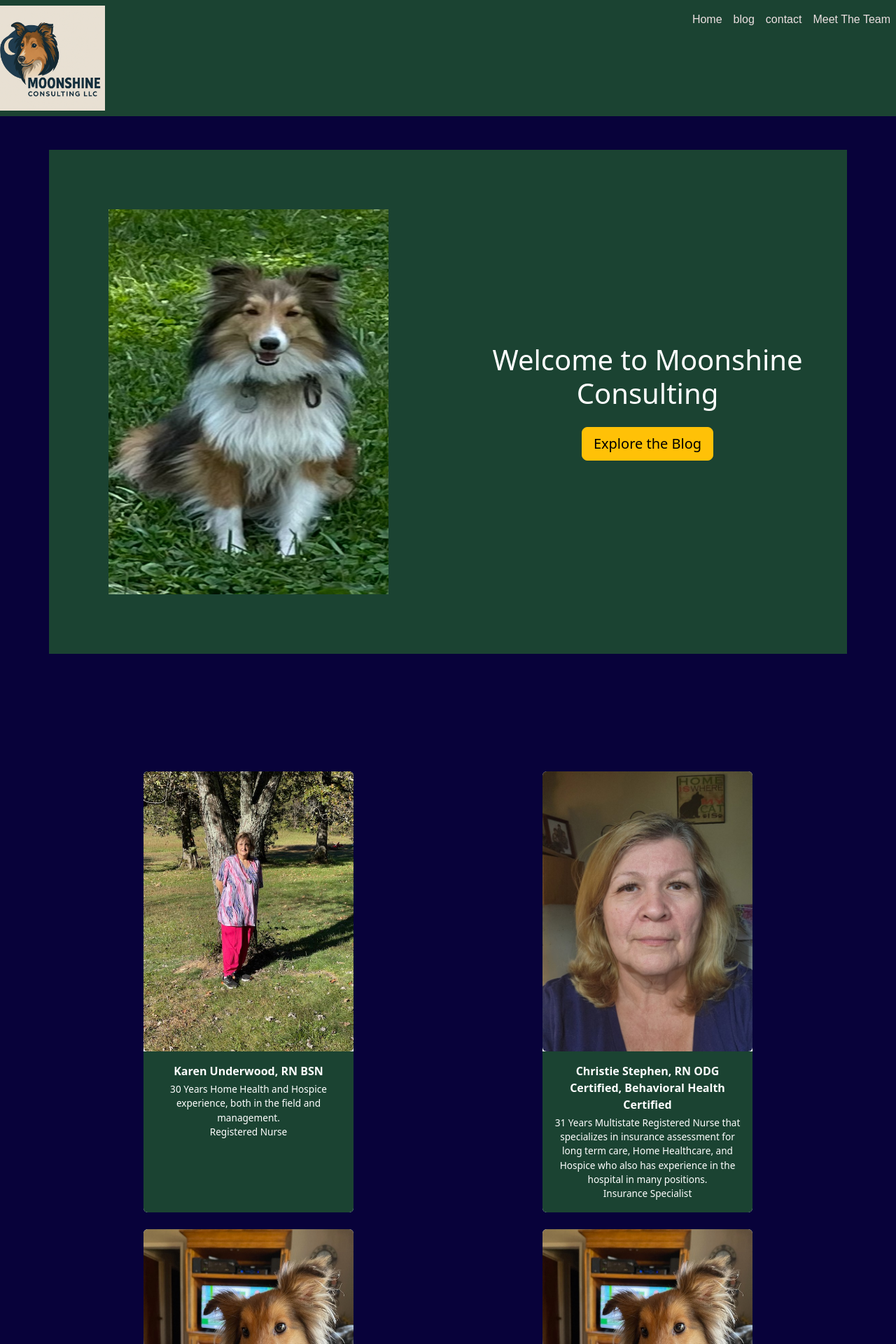
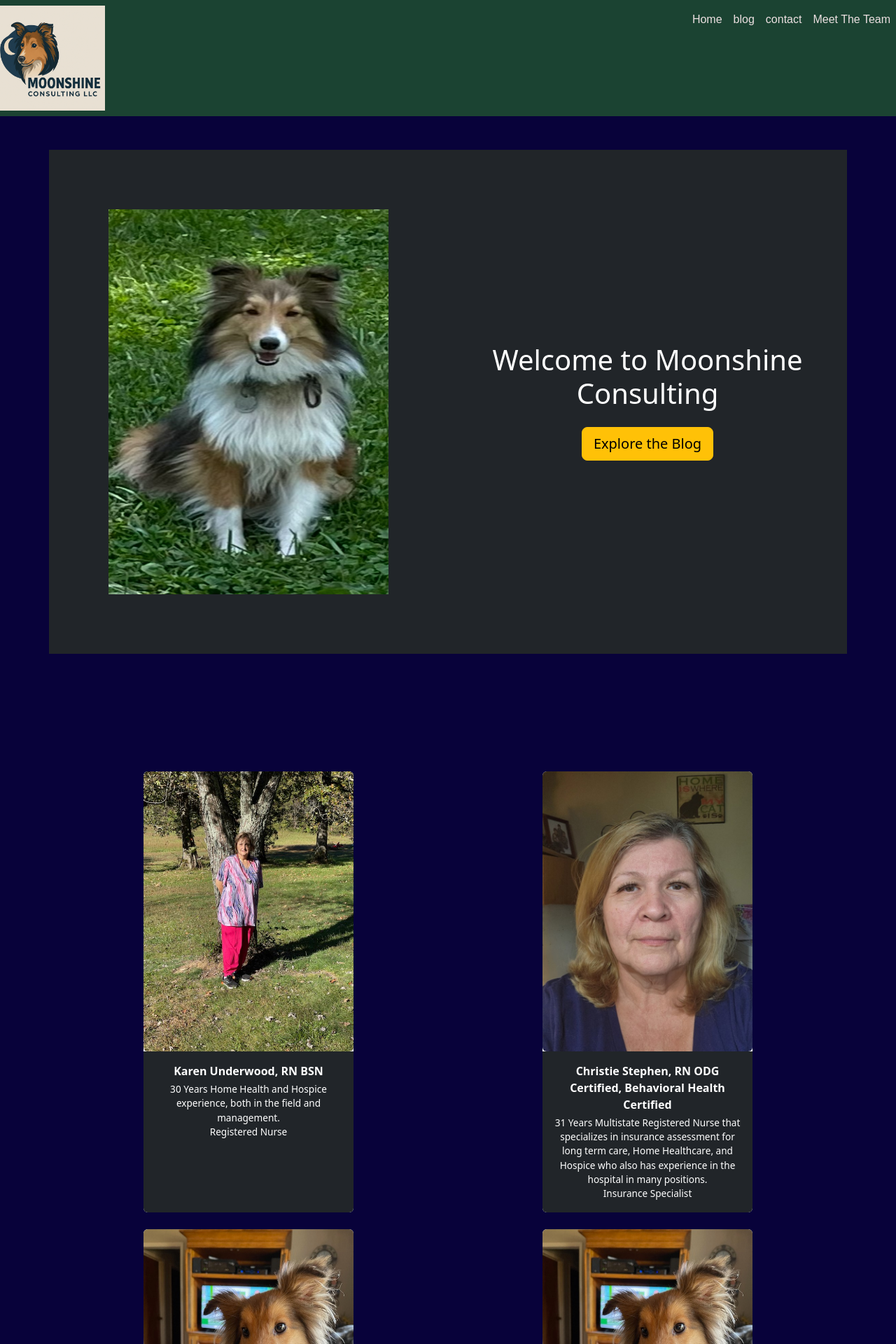
Before and after one commit to brandonbohn/Moonshineconsulting, a React (Create React App) app: page / in a window 1280 px wide. Shown: the top 1920 px of the page at 70% size. Built offline with nearby package versions, Linux system fonts and the light colour scheme.

Commit message:
update of backgrounds and visuals

```diff
--- a/src/Pages/Homepage.tsx
+++ b/src/Pages/Homepage.tsx
@@ -7,8 +7,8 @@ export const Homepage = () => {
   return (
     <div>
 
-      <div className="container cards positions  my-5" >
-        <div className="row align card-body">
+      <div className="container bg-dark positions  my-5" >
+        <div className="row align card-body ">
           <div className="col-12 col-md-6 text-center">
             <img src="../images/Moonshineoutdoors.jpg"  alt="moonshine"
               width={400}
@@ -82,7 +82,7 @@ export const Homepage = () => {
                         alt={member.name}
                         style={{ width: "100%", height: "auto", display: "block", margin: "0 auto" }}
                       />
-                      <div className="card-body text-white text-center cards rounded-bottom">
+                      <div className="card-body text-white text-center bg-dark rounded-bottom">
                         <p className="fw-bold mb-1" style={{ fontSize: "1rem" }}>{member.name}</p>
                         <p style={{ fontSize: "0.85rem", marginBottom: 0 }}>
                         {member.experience}
--- a/src/Pages/mainblog.tsx
+++ b/src/Pages/mainblog.tsx
@@ -41,7 +41,7 @@ function MainBlog() {
 
                     <div className="text-center mb-4 text-white">
 
-                      <h1>Health and Welness</h1>
+                      <h1>Health and Wellness</h1>
                       <p>Explore our latest articles on health and wellness for seniors, covering topics from nutrition to mental health.</p>
                     </div>
                      <BlogComponent id={3} />
--- a/src/index.css
+++ b/src/index.css
@@ -97,13 +97,15 @@ margin: 20px auto;
 
      .mainbox {
       width: 950px;
-      height: 3000px;
+      height: 2560px;
       background-color: #1b4332;
     margin:auto 200px;
     padding: auto;
       color: white;
        max-width: auto;
        position: relative;
+       margin-top: 200px;
+       margin-bottom: 200px;
 
      }
 
@@ -123,10 +125,10 @@ margin: 20px auto;
       flex-direction: row;
       justify-content: center;
       align-items: center;
-      padding: 25px;
-      margin: 25px;
-      margin-right: 400px;
-      margin-left: 400px;
+
+
+      margin-top: 200px;
+      margin-bottom: 200px;
 
 
 
```
